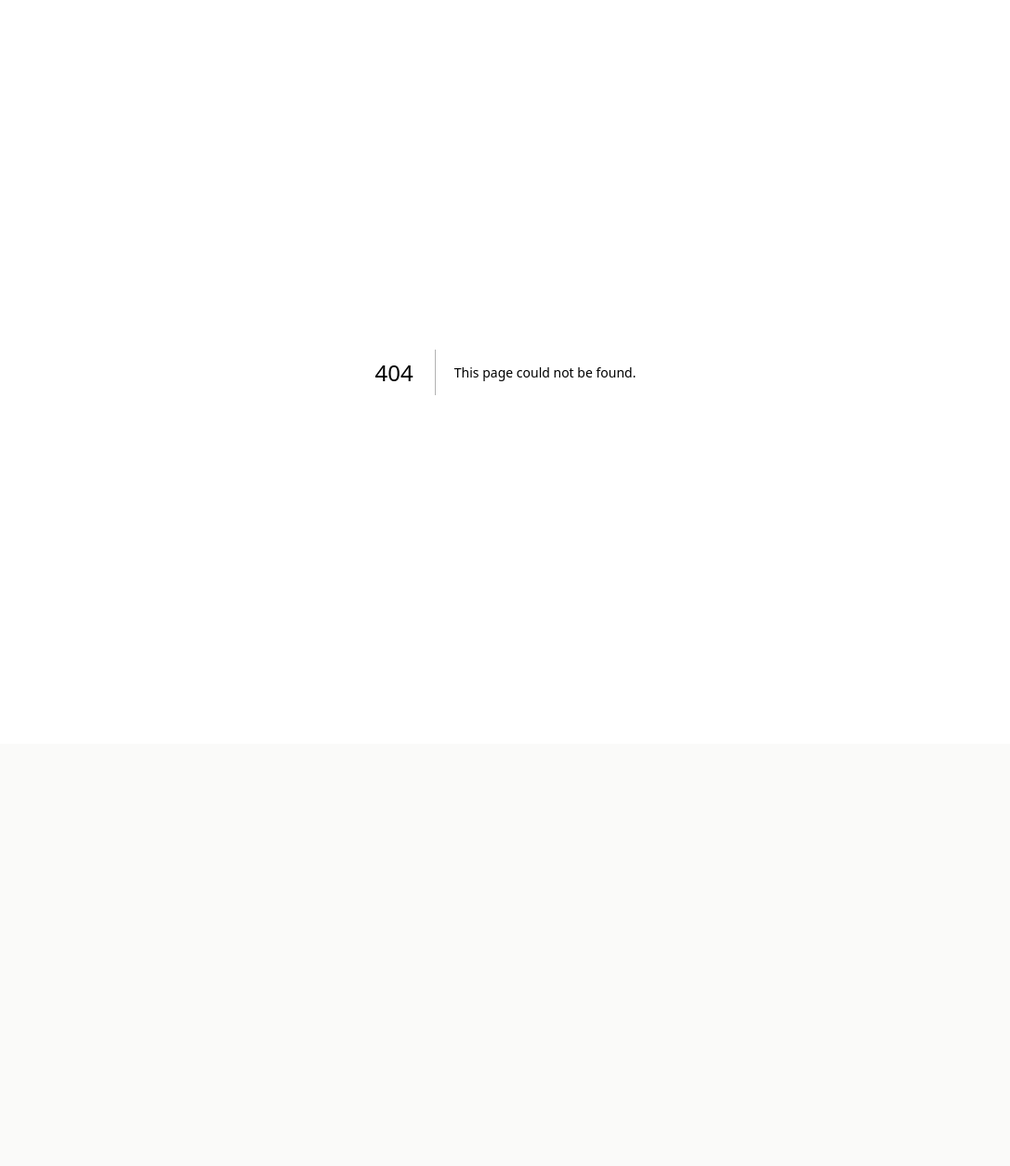
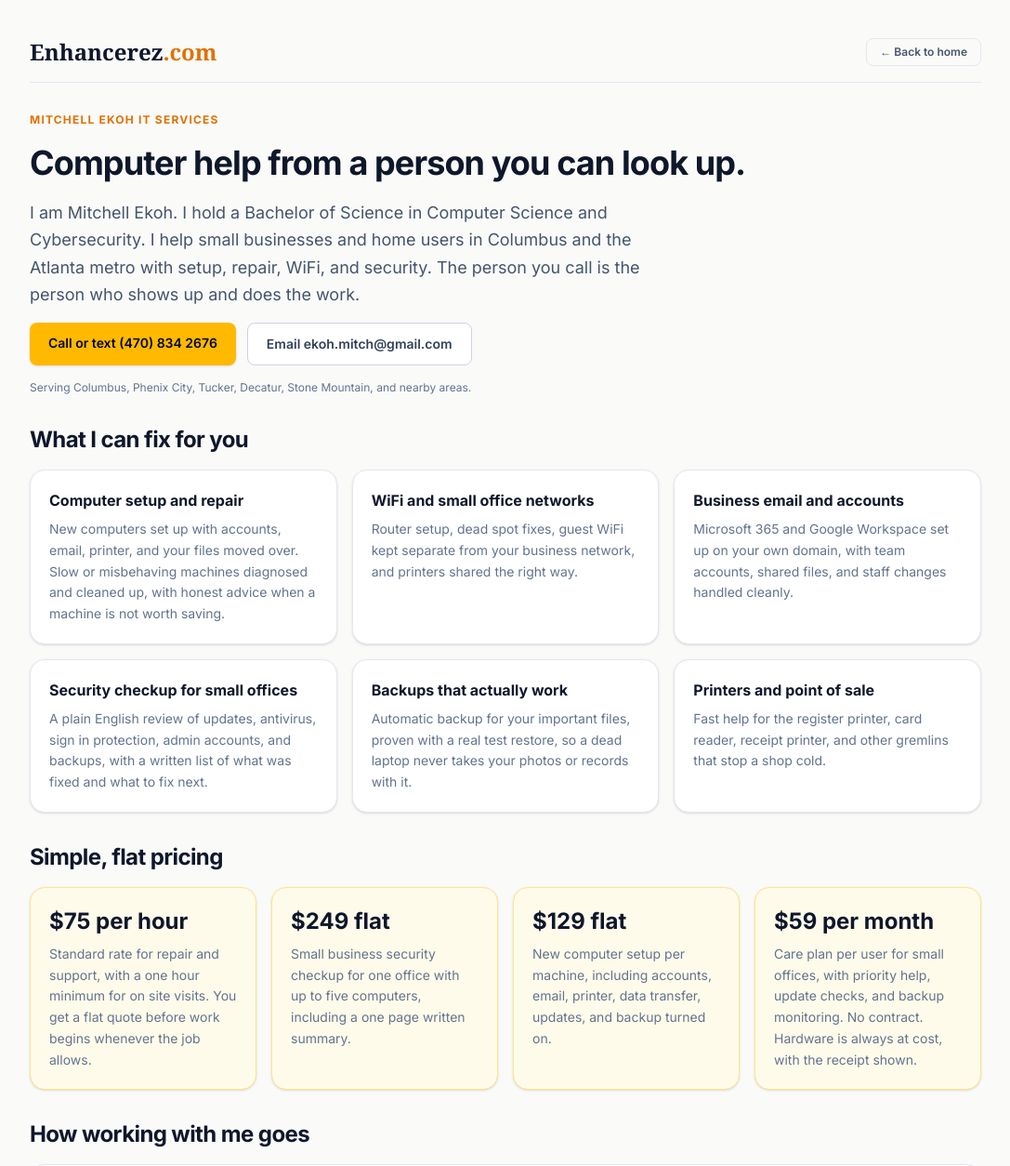
Before and after one commit to ekohmitch-gif/hired.ai, a Next.js app: page /it-services in a window 1280 px wide. Before the commit this address had no page. Shown: the top 1254 px of the page at 93% size, without its empty margins (96-1183 px from the left). Before the commit the page ends 800 px from the top, so only its background shows below. Built offline with nearby package versions, Linux system fonts and the light colour scheme.

Commit message:
Add /it-services page for Mitchell Ekoh IT Services (no employer names per owner direction)

```diff
--- /dev/null
+++ b/app/it-services/page.tsx
@@ -0,0 +1,230 @@
+import type { Metadata } from 'next';
+import Link from 'next/link';
+
+const PAGE_TITLE =
+  'Mitchell Ekoh IT Services, Computer Help in Columbus and Atlanta | EnhanceRez';
+const PAGE_DESCRIPTION =
+  'Computer setup, repair, WiFi, and small business security help in Columbus and the Atlanta metro. Flat quotes first. Call or text (470) 834 2676.';
+const PAGE_URL = 'https://enhancerez.com/it-services';
+
+export const metadata: Metadata = {
+  title: PAGE_TITLE,
+  description: PAGE_DESCRIPTION,
+  openGraph: {
+    title: PAGE_TITLE,
+    description: PAGE_DESCRIPTION,
+    url: PAGE_URL,
+    siteName: 'EnhanceRez',
+    type: 'website',
+  },
+  twitter: {
+    card: 'summary',
+    title: PAGE_TITLE,
+    description: PAGE_DESCRIPTION,
+  },
+};
+
+const SERVICES = [
+  {
+    title: 'Computer setup and repair',
+    body: 'New computers set up with accounts, email, printer, and your files moved over. Slow or misbehaving machines diagnosed and cleaned up, with honest advice when a machine is not worth saving.',
+  },
+  {
+    title: 'WiFi and small office networks',
+    body: 'Router setup, dead spot fixes, guest WiFi kept separate from your business network, and printers shared the right way.',
+  },
+  {
+    title: 'Business email and accounts',
+    body: 'Microsoft 365 and Google Workspace set up on your own domain, with team accounts, shared files, and staff changes handled cleanly.',
+  },
+  {
+    title: 'Security checkup for small offices',
+    body: 'A plain English review of updates, antivirus, sign in protection, admin accounts, and backups, with a written list of what was fixed and what to fix next.',
+  },
+  {
+    title: 'Backups that actually work',
+    body: 'Automatic backup for your important files, proven with a real test restore, so a dead laptop never takes your photos or records with it.',
+  },
+  {
+    title: 'Printers and point of sale',
+    body: 'Fast help for the register printer, card reader, receipt printer, and other gremlins that stop a shop cold.',
+  },
+];
+
+const PRICING = [
+  {
+    amount: '$75 per hour',
+    body: 'Standard rate for repair and support, with a one hour minimum for on site visits. You get a flat quote before work begins whenever the job allows.',
+  },
+  {
+    amount: '$249 flat',
+    body: 'Small business security checkup for one office with up to five computers, including a one page written summary.',
+  },
+  {
+    amount: '$129 flat',
+    body: 'New computer setup per machine, including accounts, email, printer, data transfer, updates, and backup turned on.',
+  },
+  {
+    amount: '$59 per month',
+    body: 'Care plan per user for small offices, with priority help, update checks, and backup monitoring. No contract. Hardware is always at cost, with the receipt shown.',
+  },
+];
+
+const STEPS = [
+  'You call or text and tell me what is acting up.',
+  'I give you a flat quote before work starts whenever I can.',
+  'I do the work and explain, in plain English, what was wrong and what I did.',
+  'If something is not worth fixing, I tell you that instead of billing you for it.',
+];
+
+function CallButtons() {
+  return (
+    <div className="flex flex-wrap gap-3">
+      <a
+        href="tel:+14708342676"
+        className="inline-block bg-amber-400 text-slate-950 font-semibold text-sm px-5 py-3 rounded-lg hover:bg-amber-300 transition shadow"
+      >
+        Call or text (470) 834 2676
+      </a>
+      <a
+        href="mailto:ekoh.mitch@gmail.com"
+        className="inline-block bg-white text-slate-700 font-semibold text-sm px-5 py-3 rounded-lg border border-slate-300 hover:bg-slate-100 transition"
+      >
+        Email ekoh.mitch@gmail.com
+      </a>
+    </div>
+  );
+}
+
+export default function ItServicesPage() {
+  return (
+    <main className="min-h-screen bg-[#FAFAF9] text-slate-800 font-sans antialiased px-4 py-6 sm:px-6 sm:py-10">
+      <div className="max-w-5xl mx-auto space-y-8">
+        <header className="flex justify-between items-center border-b border-slate-200 pb-4">
+          <Link href="/" className="text-2xl font-bold font-serif text-slate-900">
+            Enhancerez<span className="text-amber-600">.com</span>
+          </Link>
+          <Link
+            href="/"
+            className="text-xs font-semibold px-3.5 py-1.5 rounded-lg border border-slate-200 text-slate-600 hover:bg-slate-100 transition"
+          >
+            ← Back to home
+          </Link>
+        </header>
+
+        <section className="space-y-4">
+          <p className="text-xs font-bold uppercase tracking-widest text-amber-600">
+            Mitchell Ekoh IT Services
+          </p>
+          <h1 className="text-3xl sm:text-4xl font-bold text-slate-900 tracking-tight leading-tight">
+            Computer help from a person you can look up.
+          </h1>
+          <p className="text-base sm:text-lg text-slate-600 leading-relaxed max-w-2xl">
+            I am Mitchell Ekoh. I hold a Bachelor of Science in Computer Science and
+            Cybersecurity. I help small businesses and home users in Columbus and the Atlanta
+            metro with setup, repair, WiFi, and security. The person you call is the person
+            who shows up and does the work.
+          </p>
+          <CallButtons />
+          <p className="text-xs text-slate-500">
+            Serving Columbus, Phenix City, Tucker, Decatur, Stone Mountain, and nearby areas.
+          </p>
+        </section>
+
+        <section className="space-y-4">
+          <h2 className="text-xl sm:text-2xl font-bold text-slate-900 tracking-tight">
+            What I can fix for you
+          </h2>
+          <div className="grid grid-cols-1 sm:grid-cols-2 lg:grid-cols-3 gap-4">
+            {SERVICES.map((s) => (
+              <div
+                key={s.title}
+                className="bg-white border border-slate-200 rounded-2xl p-5 space-y-2 shadow-sm"
+              >
+                <h3 className="text-base font-bold text-slate-900">{s.title}</h3>
+                <p className="text-sm text-slate-500 leading-relaxed">{s.body}</p>
+              </div>
+            ))}
+          </div>
+        </section>
+
+        <section className="space-y-4">
+          <h2 className="text-xl sm:text-2xl font-bold text-slate-900 tracking-tight">
+            Simple, flat pricing
+          </h2>
+          <div className="grid grid-cols-1 sm:grid-cols-2 lg:grid-cols-4 gap-4">
+            {PRICING.map((p) => (
+              <div
+                key={p.amount}
+                className="bg-amber-50 border border-amber-200 rounded-2xl p-5 space-y-2 shadow-sm"
+              >
+                <p className="text-2xl font-bold text-slate-900">{p.amount}</p>
+                <p className="text-sm text-slate-500 leading-relaxed">{p.body}</p>
+              </div>
+            ))}
+          </div>
+        </section>
+
+        <section className="space-y-4">
+          <h2 className="text-xl sm:text-2xl font-bold text-slate-900 tracking-tight">
+            How working with me goes
+          </h2>
+          <div className="bg-white border border-slate-200 rounded-2xl px-5 shadow-sm">
+            <ul className="divide-y divide-slate-200">
+              {STEPS.map((step, i) => (
+                <li key={step} className="flex gap-3 py-3.5 text-sm text-slate-600 leading-relaxed">
+                  <span className="text-amber-500 font-bold shrink-0">{i + 1}.</span>
+                  <span>{step}</span>
+                </li>
+              ))}
+            </ul>
+          </div>
+        </section>
+
+        <section className="space-y-4">
+          <h2 className="text-xl sm:text-2xl font-bold text-slate-900 tracking-tight">
+            Proof of work
+          </h2>
+          <p className="text-base text-slate-600 leading-relaxed max-w-2xl">
+            I also build software. EnhanceRez is a live product I built and run, at
+            enhancerez.com. It helps job seekers tailor resumes and cover letters. Ask me to
+            show it to you on my phone when we meet.
+          </p>
+          <div className="flex flex-wrap gap-3">
+            <a
+              href="tel:+14708342676"
+              className="inline-block bg-amber-400 text-slate-950 font-semibold text-sm px-5 py-3 rounded-lg hover:bg-amber-300 transition shadow"
+            >
+              Call or text (470) 834 2676
+            </a>
+            <a
+              href="https://enhancerez.com"
+              className="inline-block bg-white text-slate-700 font-semibold text-sm px-5 py-3 rounded-lg border border-slate-300 hover:bg-slate-100 transition"
+            >
+              Visit enhancerez.com
+            </a>
+          </div>
+        </section>
+
+        <p className="text-xs text-slate-500 leading-relaxed">
+          Mitchell Ekoh IT Services. Columbus and Atlanta metro, Georgia. Hours by
+          appointment, Monday to Friday 8 AM to 6 PM, Saturday 9 AM to 2 PM.
+        </p>
+      </div>
+
+      {/* Site Footer */}
+      <footer className="max-w-5xl mx-auto mt-10 border-t border-slate-200 pt-5 pb-2 flex flex-col sm:flex-row items-center justify-between gap-3">
+        <p className="text-[11px] text-slate-500">
+          Enhancerez<span className="text-amber-600">.com</span>, AI Resume Builder
+        </p>
+        <nav className="flex items-center gap-4 text-[11px] text-slate-500">
+          <Link href="/pricing" className="hover:text-amber-600 transition">Pricing</Link>
+          <Link href="/blog" className="hover:text-amber-600 transition">Blog</Link>
+          <Link href="/terms" className="hover:text-amber-600 transition">Terms</Link>
+          <Link href="/privacy" className="hover:text-amber-600 transition">Privacy</Link>
+          <Link href="/contact" className="hover:text-amber-600 transition">Contact</Link>
+        </nav>
+      </footer>
+    </main>
+  );
+}
--- a/app/sitemap.ts
+++ b/app/sitemap.ts
@@ -31,6 +31,12 @@ export default function sitemap(): MetadataRoute.Sitemap {
       priority: 0.7,
     },
     {
+      url: `${BASE_URL}/it-services`,
+      lastModified,
+      changeFrequency: 'monthly',
+      priority: 0.6,
+    },
+    {
       url: `${BASE_URL}/contact`,
       lastModified,
       changeFrequency: 'yearly',
```
